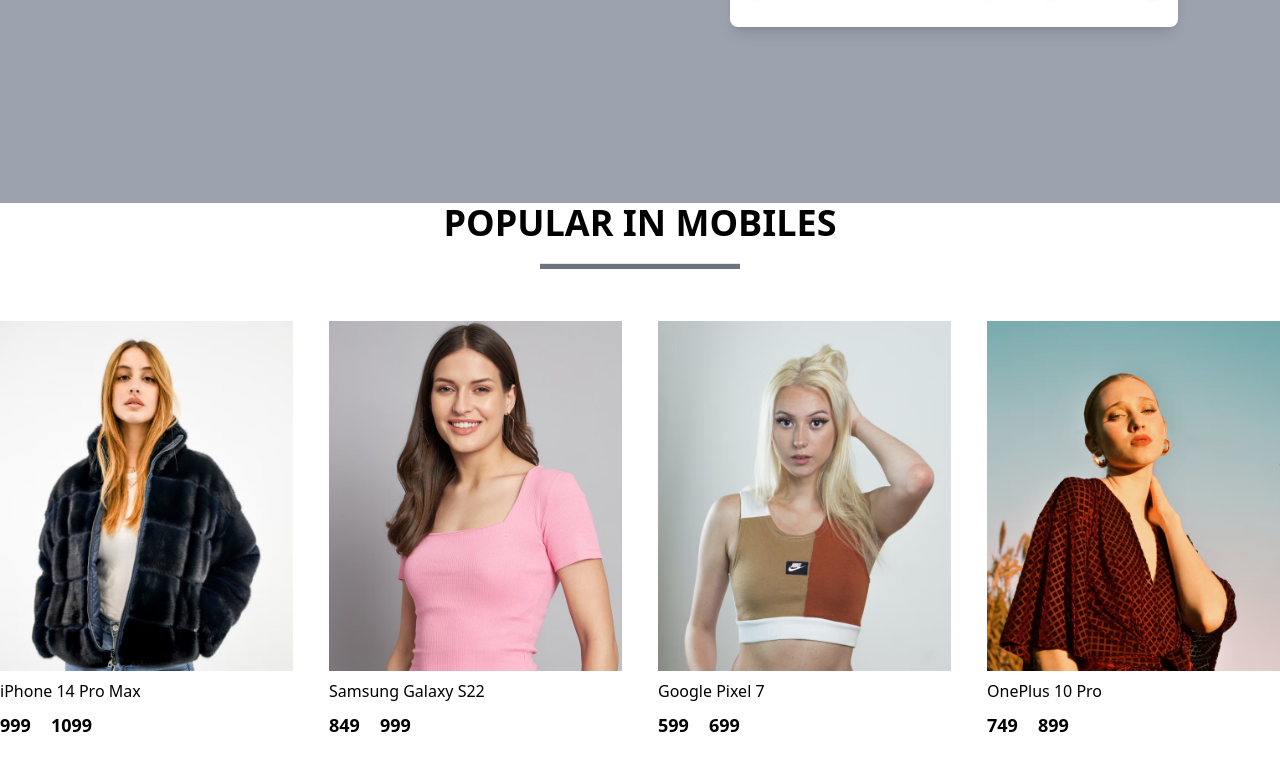
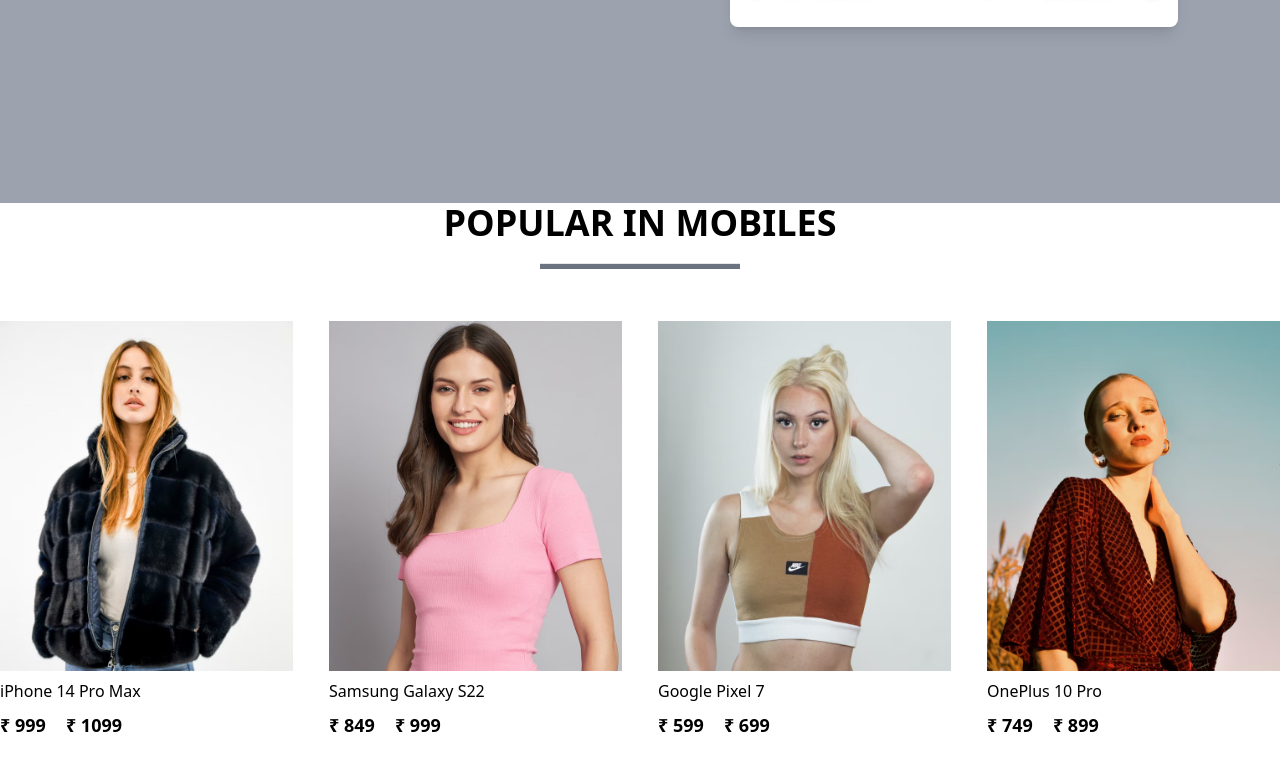
Before and after one commit to ajey108/EcommMernapp, a React (Vite) app in the folder frontend/: page / in a window 1280 px wide. Shown: the part 669-1440 px from the top of the page. Built offline with nearby package versions, Linux system fonts and the light colour scheme.

Commit message:
Update Item.jsx

```diff
--- a/frontend/src/Components/Items/Item.jsx
+++ b/frontend/src/Components/Items/Item.jsx
@@ -9,10 +9,10 @@ const Item = (props) => {
         <div className="item-prices flex gap-5 ">{/* items price */}
 
             <div className="itempricenew color-gray font-semibold text-lg "> {/* items price new */}
-                {props.new_price}
+             ₹ {props.new_price}
             </div>
             <div className="itempriold color-gray font-semibold text-lg decoration-dashed ">{/* items price old*/}
-                {props.old_price}
+            ₹ {props.old_price}
             </div>
         </div>
     </div>
```
